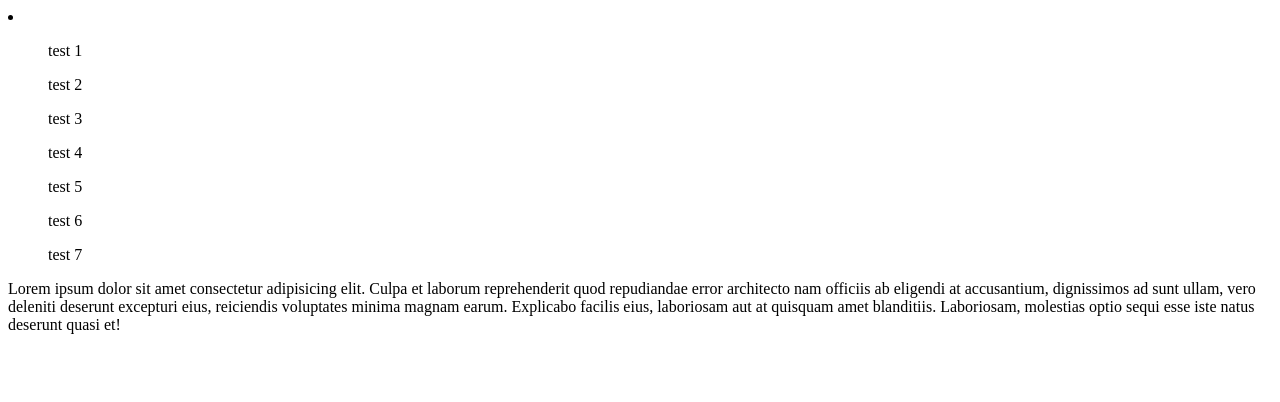
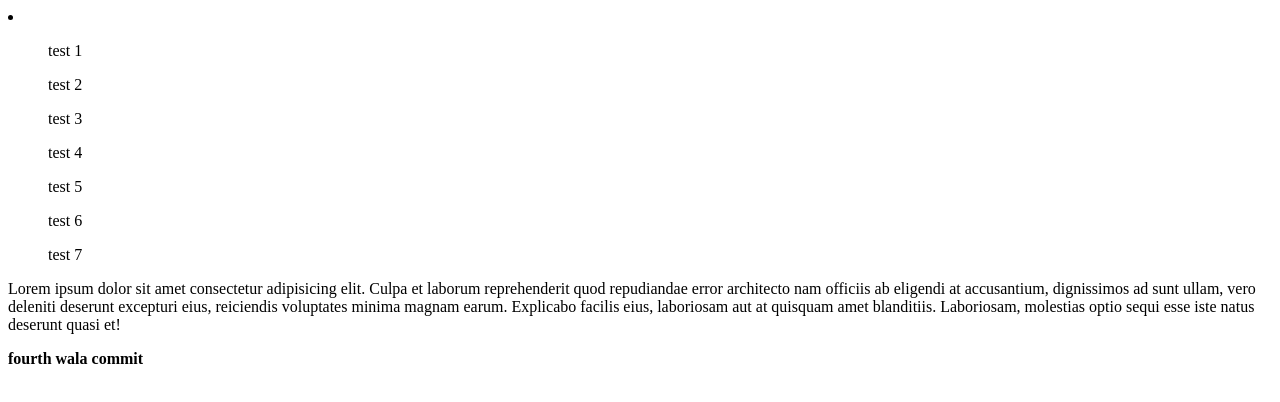
Before and after one commit to Jay-Thesia/Git_KickStart, a plain HTML site: page Templetes/test.html in a window 1280 px wide. Drawn offline with Linux system fonts and the light colour scheme.

Commit message:
fourth lala

```diff
--- a/Templetes/test.html
+++ b/Templetes/test.html
@@ -20,6 +20,9 @@
     <p>Lorem ipsum dolor sit amet consectetur adipisicing elit. Culpa et laborum reprehenderit quod repudiandae error architecto nam officiis ab eligendi at accusantium, dignissimos ad sunt ullam, vero deleniti deserunt excepturi eius, reiciendis voluptates
         minima magnam earum. Explicabo facilis eius, laboriosam aut at quisquam amet blanditiis. Laboriosam, molestias optio sequi esse iste natus deserunt quasi et!
     </p>
+
+    <b>fourth wala commit</b>
+
 </head>
 
 <body>
```
Also changed, not shown: index.html (+1 -2 lines).
